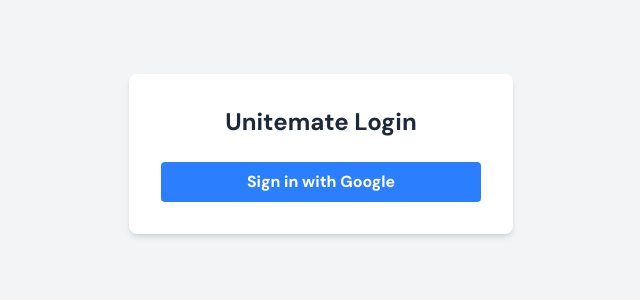
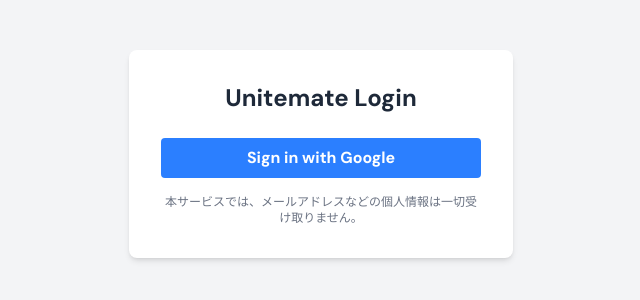
Before and after one commit to juv-shun/unitemate-v2, a React (Vite) app: page /login in a window 1280 px wide. Shown: the part 246-546 px from the top of the page, without its empty margins (319-959 px from the left). Built offline with nearby package versions, Linux system fonts and the light colour scheme; no server answers.

Commit message:
feat: ログインページに個人情報収集に関する注意書きを追加

```diff
--- a/src/features/auth/LoginPage.tsx
+++ b/src/features/auth/LoginPage.tsx
@@ -35,6 +35,9 @@
         >
           Sign in with Google
         </button>
+        <p className="mt-4 text-xs text-gray-500 dark:text-gray-400">
+          本サービスでは、メールアドレスなどの個人情報は一切受け取りません。
+        </p>
       </div>
     </div>
   );
```
Lines whose indentation alone changed are shown as unchanged.
